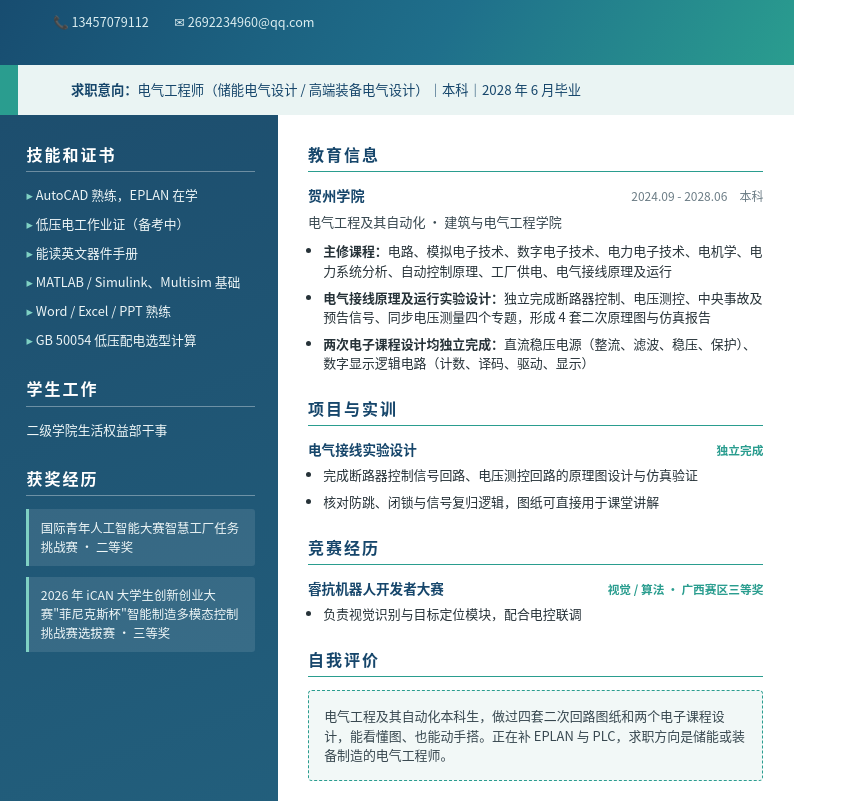
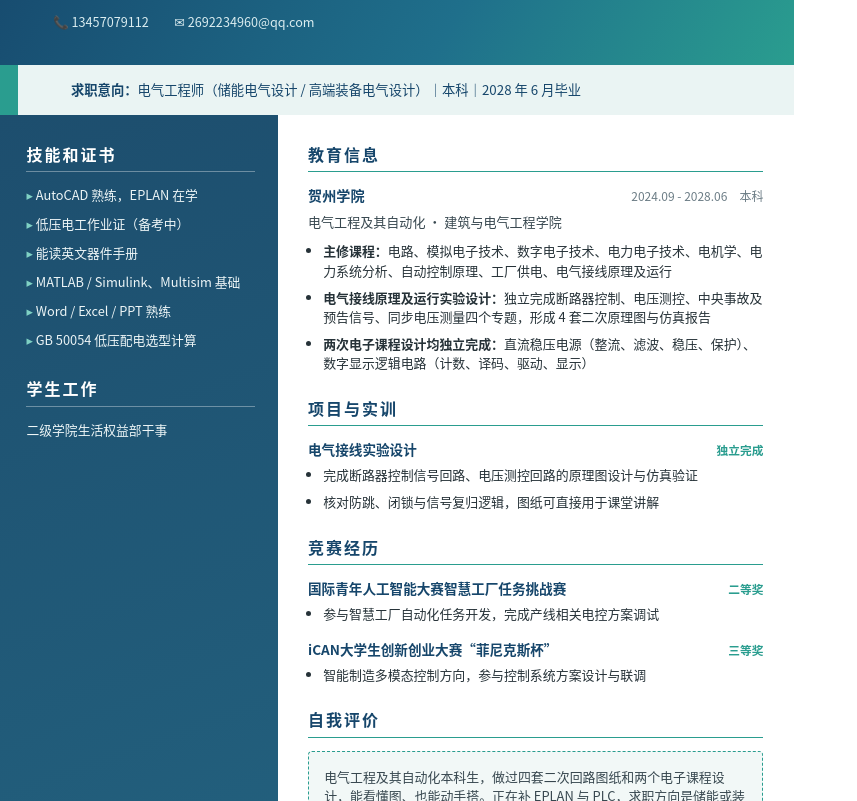
Before and after one commit to empty-a/1, a plain HTML site: page index.html in a window 1280 px wide. Shown: the part 151-952 px from the top of the page, without its empty margins (0-857 px from the left). Drawn offline with Linux system fonts and the light colour scheme.

Commit message:
Update index.html

```diff
--- a/index.html
+++ b/index.html
@@ -118,11 +118,6 @@
         <p>二级学院生活权益部干事</p>
       </div>
 
-      <div class="side-block">
-        <div class="side-title">获奖经历</div>
-        <div class="award-item">国际青年人工智能大赛智慧工厂任务挑战赛 · 二等奖</div>
-        <div class="award-item">2026 年 iCAN 大学生创新创业大赛"菲尼克斯杯"智能制造多模态控制挑战赛选拔赛 · 三等奖</div>
-      </div>
     </div>
 
     <!-- 右侧主栏 -->
@@ -156,11 +151,18 @@
       <div class="section">
         <div class="main-title">竞赛经历</div>
         <div class="entry-head">
-          <span class="role">睿抗机器人开发者大赛</span>
-          <span class="tag">视觉 / 算法 · 广西赛区三等奖</span>
+          <span class="role">国际青年人工智能大赛智慧工厂任务挑战赛</span>
+          <span class="tag">二等奖</span>
         </div>
         <ul class="bullets">
-          <li>负责视觉识别与目标定位模块，配合电控联调</li>
+          <li>参与智慧工厂自动化任务开发，完成产线相关电控方案调试</li>
+        </ul>
+        <div class="entry-head" style="margin-top:4mm;">
+          <span class="role">iCAN大学生创新创业大赛“菲尼克斯杯”</span>
+          <span class="tag">三等奖</span>
+        </div>
+        <ul class="bullets">
+          <li>智能制造多模态控制方向，参与控制系统方案设计与联调</li>
         </ul>
       </div>
 
```
